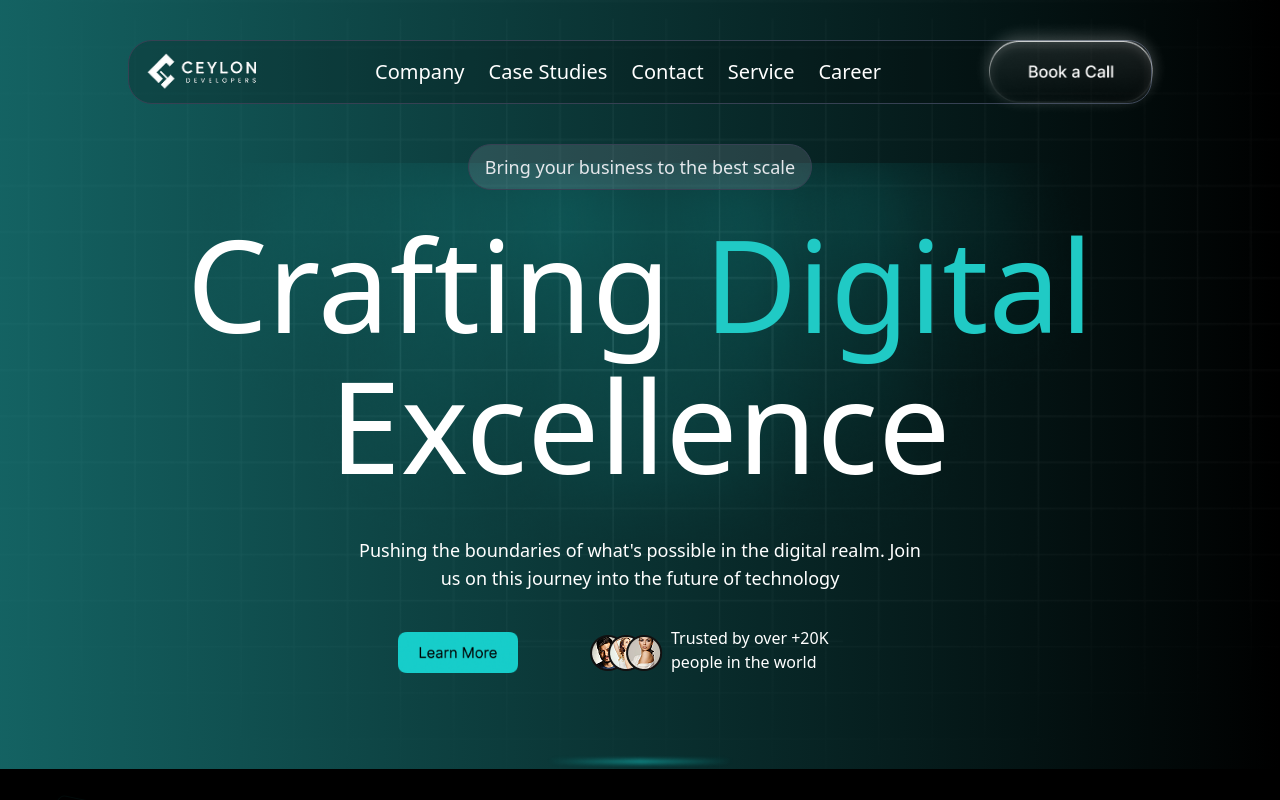
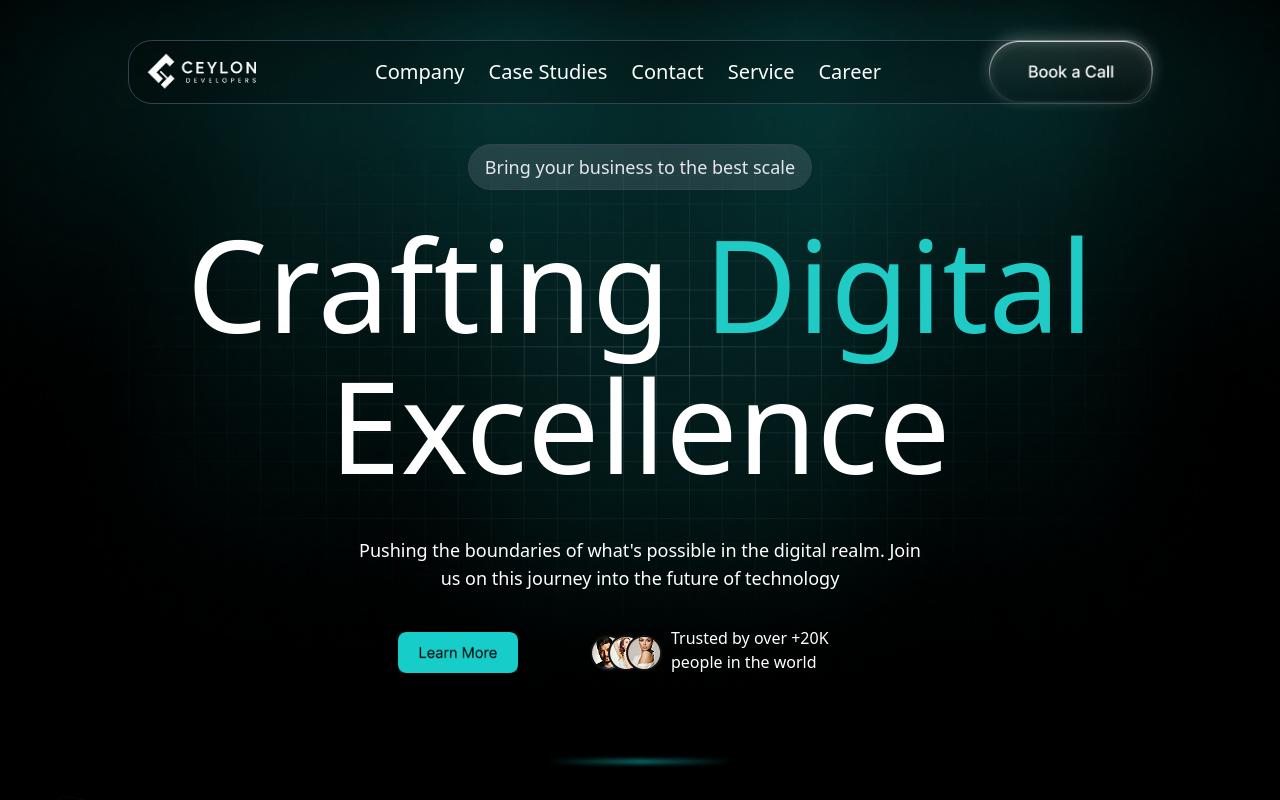
Before and after one commit to HarikaraPrashath/Ceylon_Developer_ui, a Next.js app: page / in a window 1280 px wide. Shown: the top 800 px of the page. Built offline with nearby package versions, Linux system fonts and the light colour scheme.

Commit message:
Make adjustment in Home page

```diff
--- a/app/page.tsx
+++ b/app/page.tsx
@@ -16,7 +16,7 @@ export default function Home() {
         <div
           className="relative  flex flex-col h-[30%] text-white"
           style={{
-            backgroundImage: `linear-gradient(to right, rgba(33,164,164,0.6), rgba(0,0,0,0.2)),url('/Images/Glow.png'), url('/Images/Vector.png')`,
+           backgroundImage: `url('/Images/Glow.png'), url('/Images/Vector.png')`,
             backgroundPosition: "center",
             backgroundRepeat: "no-repeat",
             backgroundSize: "cover, 80%",
```
